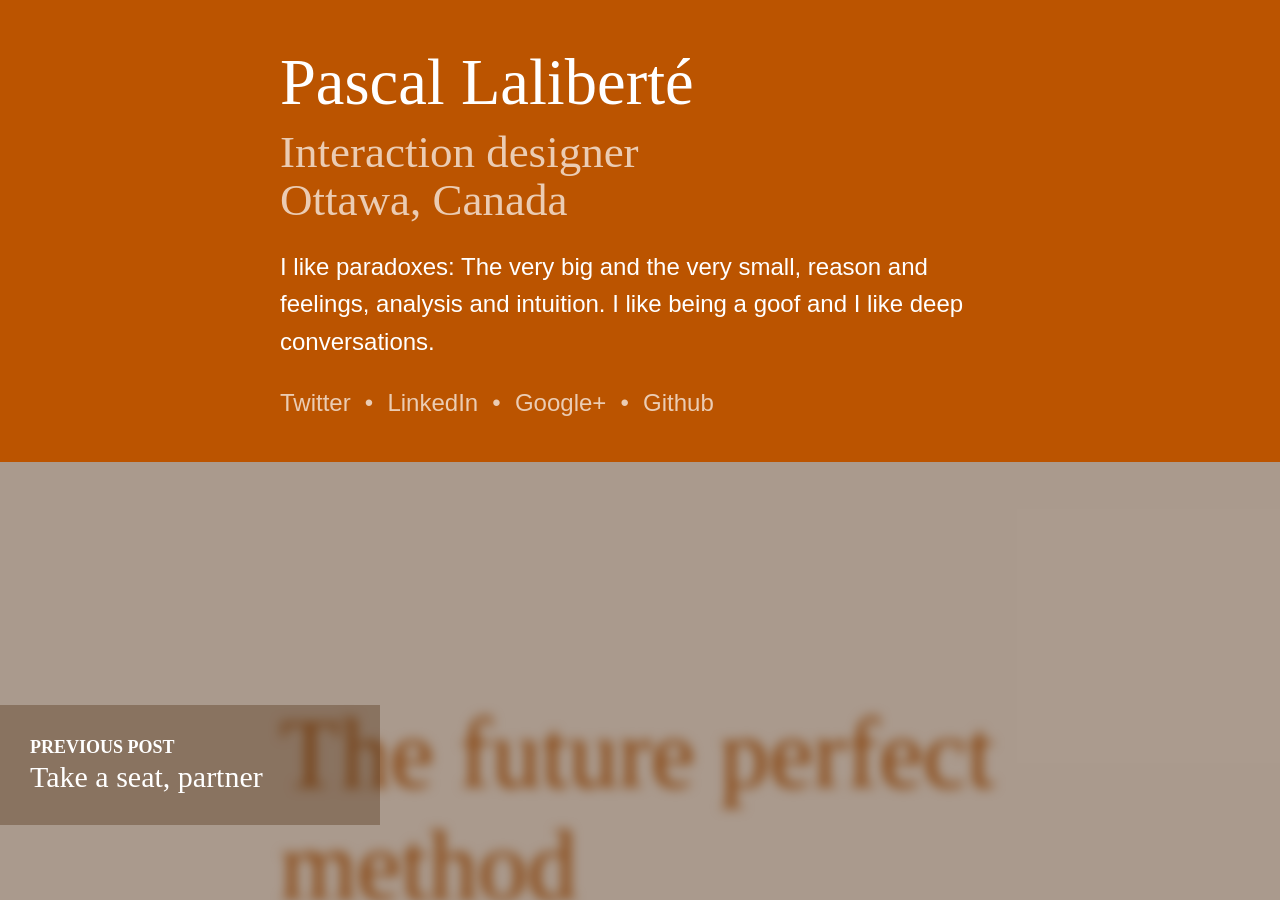
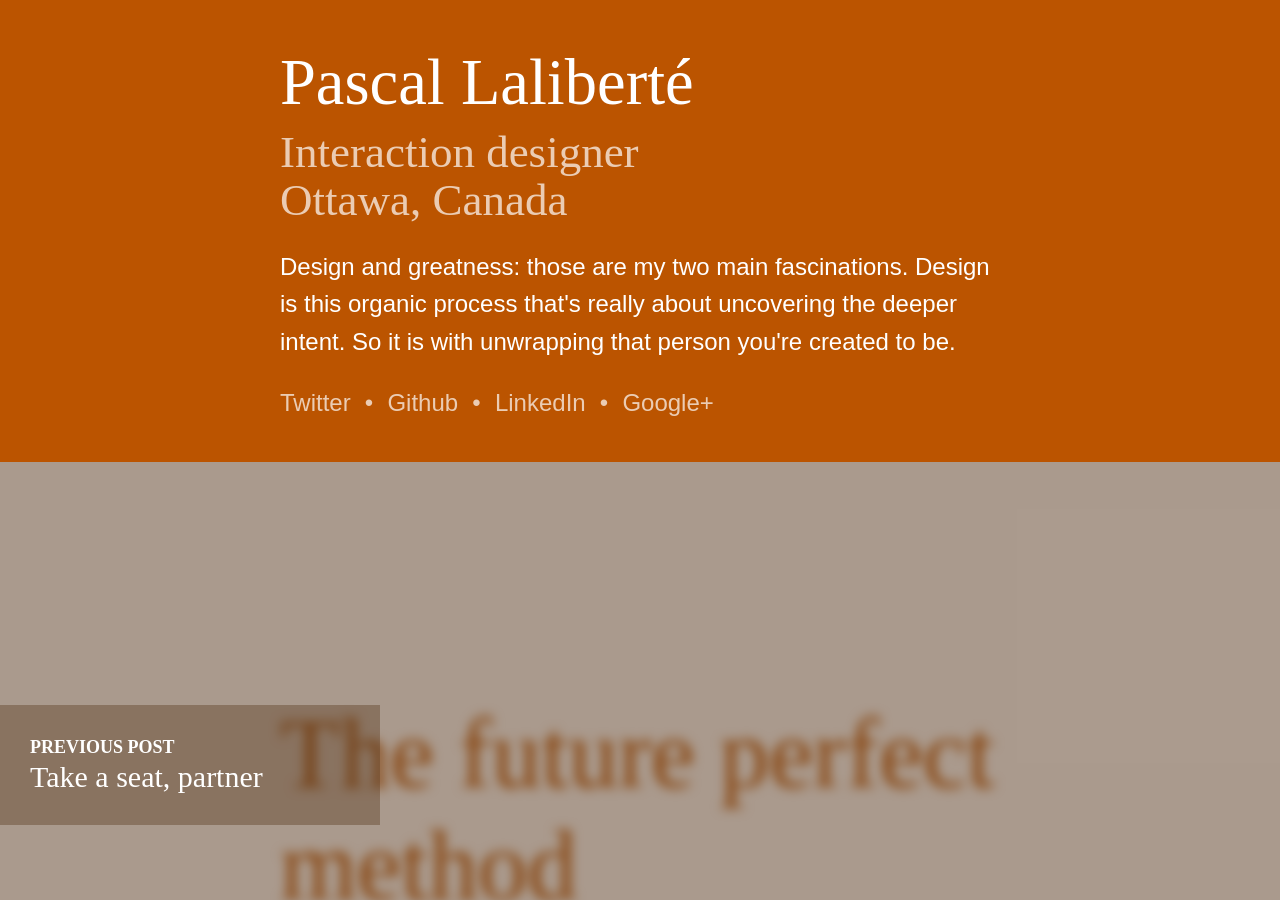
Before and after one commit to pascallaliberte/by.pascallaliberte.me, a Jekyll site: the page built from _posts/2013-11-23-the-future-perfect-method.md, in a window 1280 px wide and 900 px high. Built offline with Jekyll 4.4.1, drawn with Linux system fonts in a browser that asks for light colours; nearby versions of some CDN libraries.

Commit message:
Rewrote the intro in the about section: Design and greatness

```diff
--- a/_includes/about.html
+++ b/_includes/about.html
@@ -4,13 +4,13 @@
     <h2 class="about-name">Pascal Laliberté</h2>
     <div class="about-title">Interaction designer<br /> Ottawa, Canada</div>
 
-    <p>I like paradoxes: The very big and the very small, reason and feelings, analysis and intuition. I like being a goof and I like deep conversations.</p>
+    <p>Design and greatness: those are my two main fascinations. Design is this organic process that's really about uncovering the deeper intent. So it is with unwrapping that person you're created to be.</p>
 
     <p class="about-links">
       <a href="http://twitter.com/pascallaliberte">Twitter</a> <span class="about-separator">•</span>
+      <a href="https://github.com/pascallaliberte">Github</a> <span class="about-separator">•</span>
       <a href="http://www.linkedin.com/in/pascallaliberte">LinkedIn</a> <span class="about-separator">•</span>
-      <a href="http://profiles.google.com/pascal.laliberte">Google+</a> <span class="about-separator">•</span>
-      <a href="https://github.com/pascallaliberte">Github</a>
+      <a href="http://profiles.google.com/pascal.laliberte">Google+</a>
     </p>
   </div>
 
```
